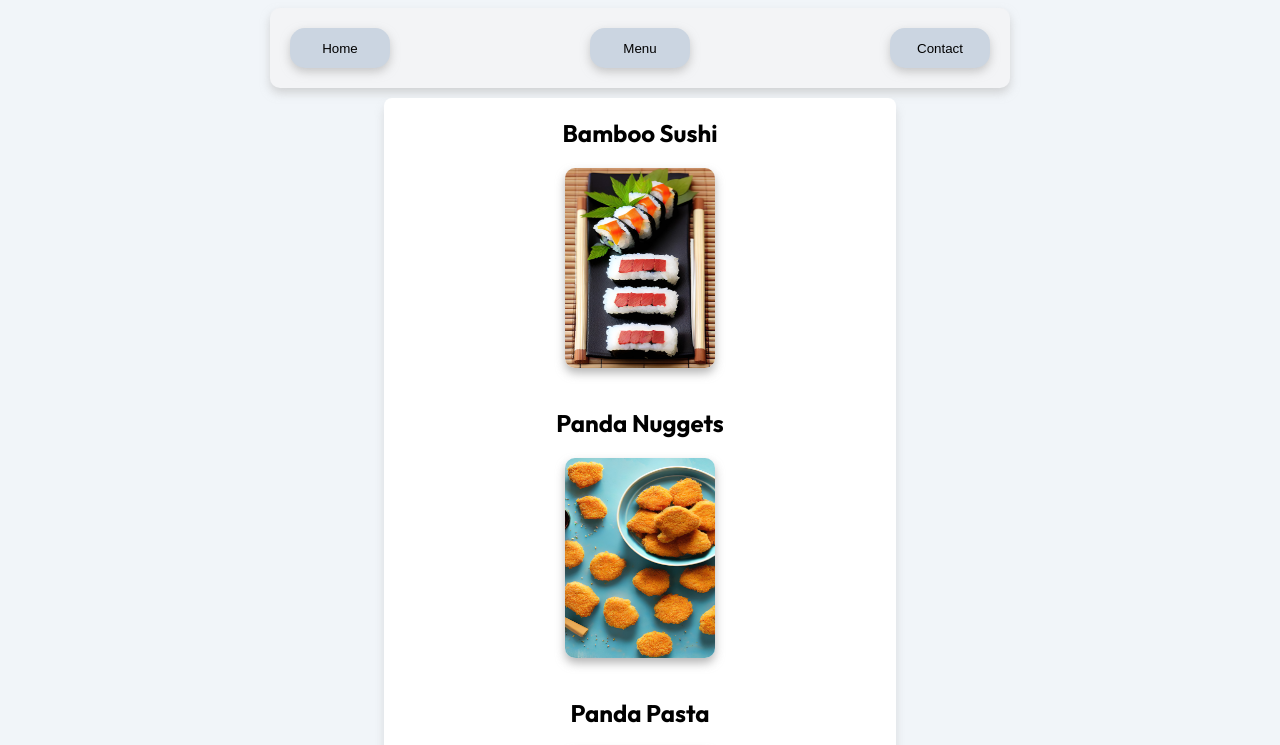
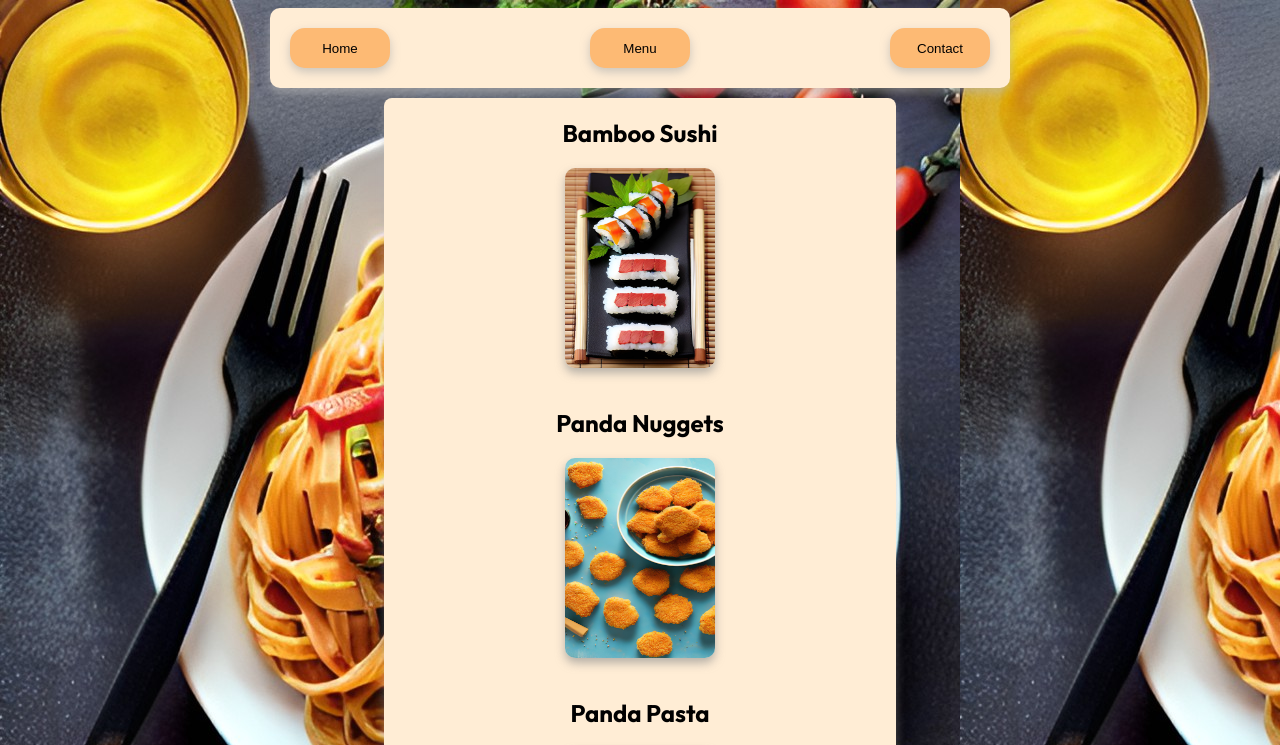
Before and after one commit to Shemuel-bot/restaurant, a website built with webpack: page dist/index.html in a window 1280 px wide. Both pictures are taken after a click on the button "Menu". Shown: the top 745 px of the page. Built offline with nearby package versions, Linux system fonts and the light colour scheme.

Commit message:
Added web site themes and colors

```diff
--- a/src/about_page_module.js
+++ b/src/about_page_module.js
@@ -1,9 +1,14 @@
 function AboutPage(){
+    const buttons=Array.from(document.querySelectorAll('button'));
+    buttons.map((x)=>x.style.backgroundColor = '#dc2626');
+    document.body.style.background = 'url(../src/menu_images/panda_pizza.jpg)';
     document.getElementById('content').remove();
 
     const content = document.createElement('div');
     content.id = 'content';
     document.body.appendChild(content);
+    document.getElementById('content').style.backgroundColor = '#f87171';
+    document.querySelector('nav').style.backgroundColor = '#f87171';
 
     const header = document.createElement('h1');
     header.textContent = 'Contacts';
--- a/src/loadpage.js
+++ b/src/loadpage.js
@@ -1,11 +1,16 @@
 import Icon from './icon.png';
 
 function Components(){
+    const buttons=Array.from(document.querySelectorAll('button'));
+    buttons.map((x)=>x.style.backgroundColor = '#84cc16');
+    document.body.style.background = 'url(../src/menu_images/bamboo_sushi.jpg)';
     document.getElementById('content').remove();
 
     const content = document.createElement('div');
     content.id = 'content';
     document.body.appendChild(content);
+    document.getElementById('content').style.backgroundColor = '#bef264';
+    document.querySelector('nav').style.backgroundColor = '#bef264';
 
     const logo = document.createElement('img');
     logo.src = Icon;
--- a/src/menu_module.js
+++ b/src/menu_module.js
@@ -1,5 +1,8 @@
 
 function MakeImage(){
+    const buttons=Array.from(document.querySelectorAll('button'));
+    buttons.map((x)=>x.style.backgroundColor = '#fdba74');
+    document.body.style.background = 'url(../src/menu_images/panda_pasta.jpg)';
     document.getElementById('content').remove();
     //imports menu images
     function importAll(r) {
@@ -12,6 +15,8 @@ function MakeImage(){
     const content = document.createElement('div');
     content.id = 'content';
     document.body.appendChild(content);
+    document.getElementById('content').style.backgroundColor = '#ffedd5';
+    document.querySelector('nav').style.backgroundColor = '#ffedd5';
 
     //displays images and titles
     for (let index = 0; index < 5; index++) {
--- a/src/style.css
+++ b/src/style.css
@@ -4,7 +4,7 @@
 }
 body{
     font-family: webFont, 'Courier New', Courier, monospace;
-    background-color: #f1f5f9;
+    background: url('./menu_images/bamboo_sushi.jpg');
     flex-direction: column;
     display: flex;
     align-items: center;
@@ -13,13 +13,12 @@ nav{
     display: flex;
     justify-content: center;
     gap: 10rem;
-    background-color: #f3f4f6;
+    background-color: #bef264;
     border-radius: 10PX;
     margin-bottom: 10px;
     box-shadow: 0px 5px 10px rgba(187, 187, 187, 0.596);
 }
 button{
-    background-color: #cbd5e1;
     border-style: none;
     width: 100px;
     height: 40px;
@@ -27,11 +26,11 @@ button{
     margin: 20px;
     box-shadow: 0px 4px 10px rgba(173, 173, 173, 0.637);
 }
-button:hover{background-color: #cbd5e1b6;}
+button:hover{background-color: #d9f99d;}
 h2{margin-top: 20px;}
 p{margin-left: 10px; margin-bottom: 20px;}
 #content{
-    background-color: rgb(255, 255, 255);
+    background-color: #bef264;
     display: flex;
     flex-direction: column;
     justify-content: center;
```
Also changed, not shown: dist/main.js.
